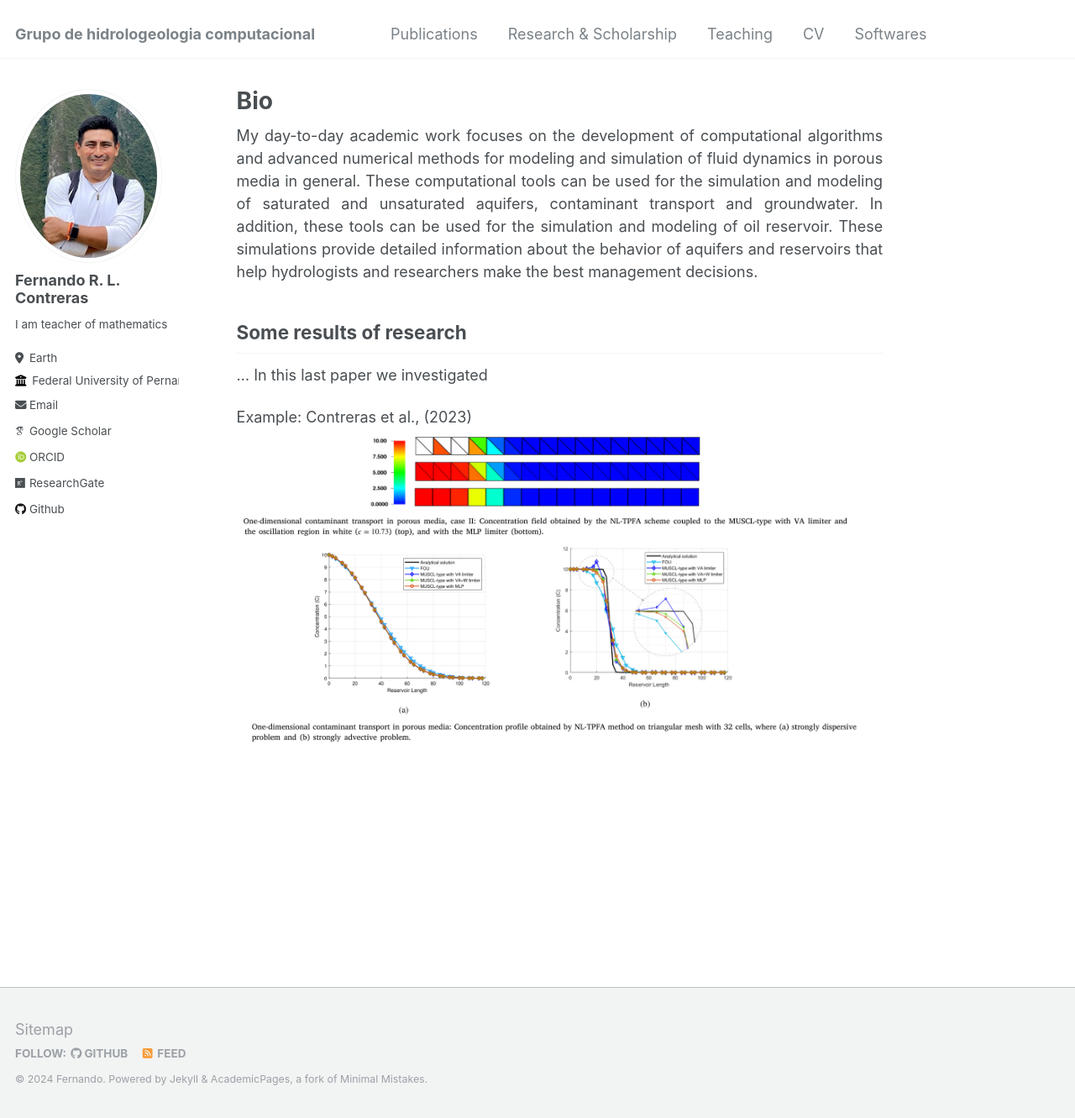
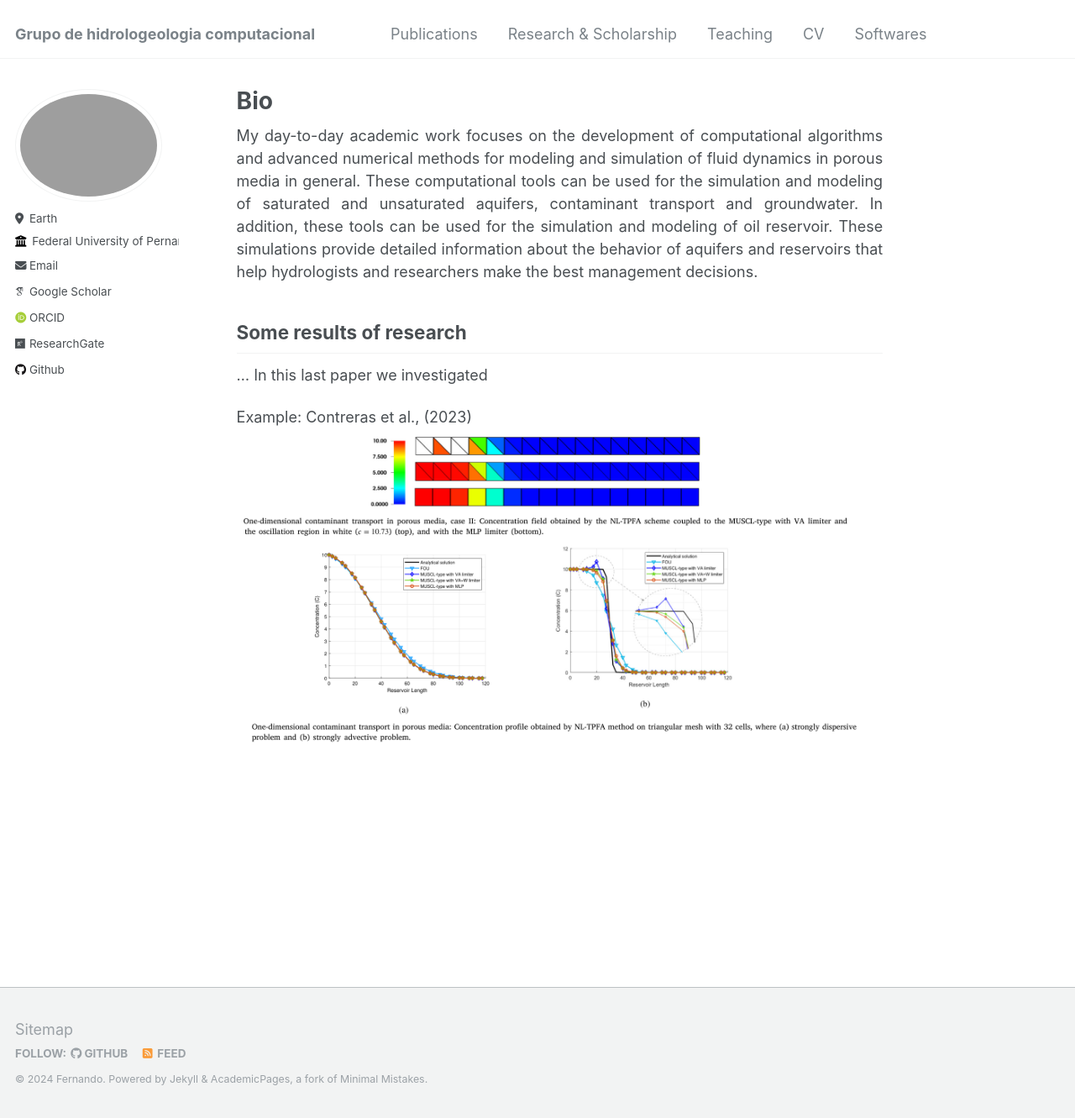
Before and after one commit to Feraul/Feraul.github.io, a Jekyll site: the page built from _pages/about.md, in a window 1280 px wide and 1331 px high. Shown: the whole window at 84% size. Built offline with Jekyll 4.4.1, drawn with Linux system fonts in a browser that asks for light colours; some web fonts are replaced.

Commit message:
Update _config.yml

```diff
--- a/_config.yml
+++ b/_config.yml
@@ -23,10 +23,10 @@ repository               : "Feraul/Feraul.github.io"
 #               Additional customization can be done by editing /_includes/author-profile.html
 author:
   # Biographic information
-  avatar           : "image.jpg"
-  name             : "Fernando R. L. Contreras"
+ # avatar           : "image.jpg"
+ # name             : "Fernando R. L. Contreras"
   pronouns         : # example: "she/her"
-  bio              : "I am teacher of mathematics"
+ # bio              : "I am teacher of mathematics"
   location         : "Earth"
   employer         : "Federal University of Pernambuco"
   uri              : # URL
```
